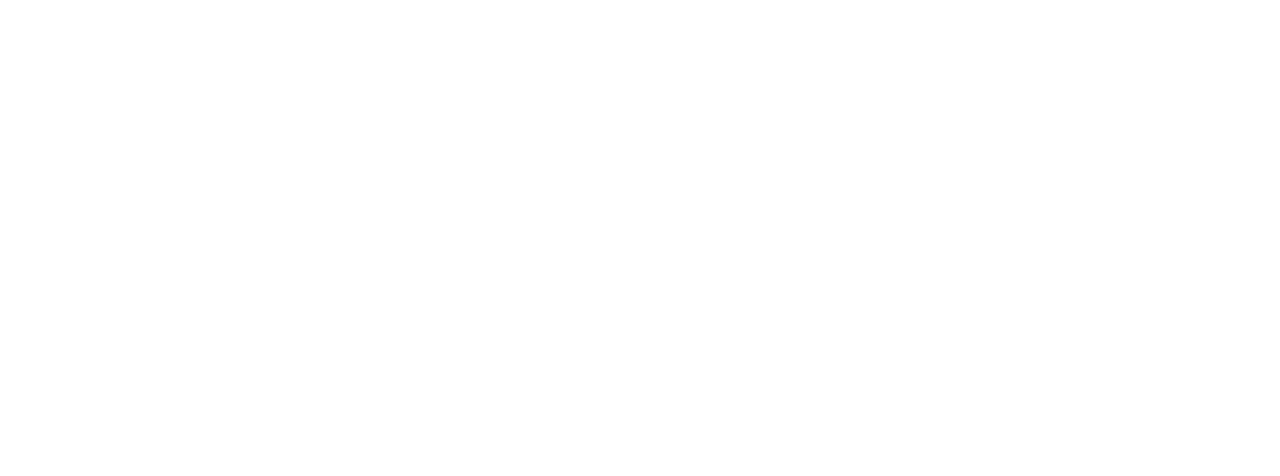
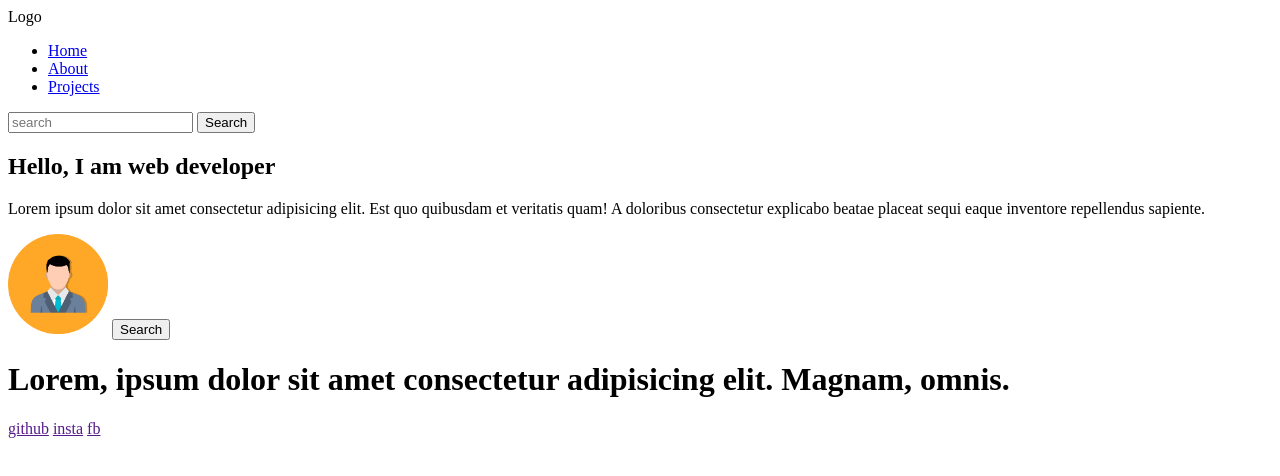
Before and after one commit to mr-shahensha/pwas1, a plain HTML site: page index.html in a window 1280 px wide. Drawn offline with Linux system fonts and the light colour scheme.

Commit message:
Basic skeleton done

```diff
--- a/index.html
+++ b/index.html
@@ -4,9 +4,48 @@
     <meta charset="UTF-8">
     <meta http-equiv="X-UA-Compatible" content="IE=edge">
     <meta name="viewport" content="width=device-width, initial-scale=1.0">
-    <title>Document</title>
+    <title>Pwskill mock design</title>
 </head>
 <body>
+    <!-- This is our Header section -->
+    <header>
+        <nav>
+            <div class="logo">Logo</div>
+            <ul>
+                <li><a href="#">Home</a</li>
+                <li><a href="#">About</a></li>
+                <li><a href="#">Projects</a></li>
+            </ul>
+            <div class="search">
+                <input type="text" placeholder="search">
+                <button>Search</button>
+            </div>
+        </nav>
+    </header>
 
+    <!-- This is our hero section -->
+
+    <section class="hero">
+        <div class="left-hero-section">
+            <h1>Hello, I am <span>web developer</span></h1>
+            <p>Lorem ipsum dolor sit amet consectetur adipisicing elit. Est quo quibusdam et veritatis quam! A doloribus consectetur explicabo beatae placeat sequi eaque inventore repellendus sapiente.</p>
+        </div>
+        <div class="right-hero-section">
+            <img src="assets/avtar.png" alt="avtar" height="100px">
+            <button>Search</button>
+        </div>
+    </section>
+
+    <!-- This is footer section -->
+    <footer>
+        <div class="trademark">
+            <h1>Lorem, ipsum dolor sit amet consectetur adipisicing elit. Magnam, omnis.</h1>
+        </div>
+        <div class="web-links">
+            <a href="">github</a>
+            <a href="">insta</a>
+            <a href="">fb</a>
+        </div>
+    </footer>
 </body>
 </html>
```
Also changed, not shown: assets/avtar.png (added).
